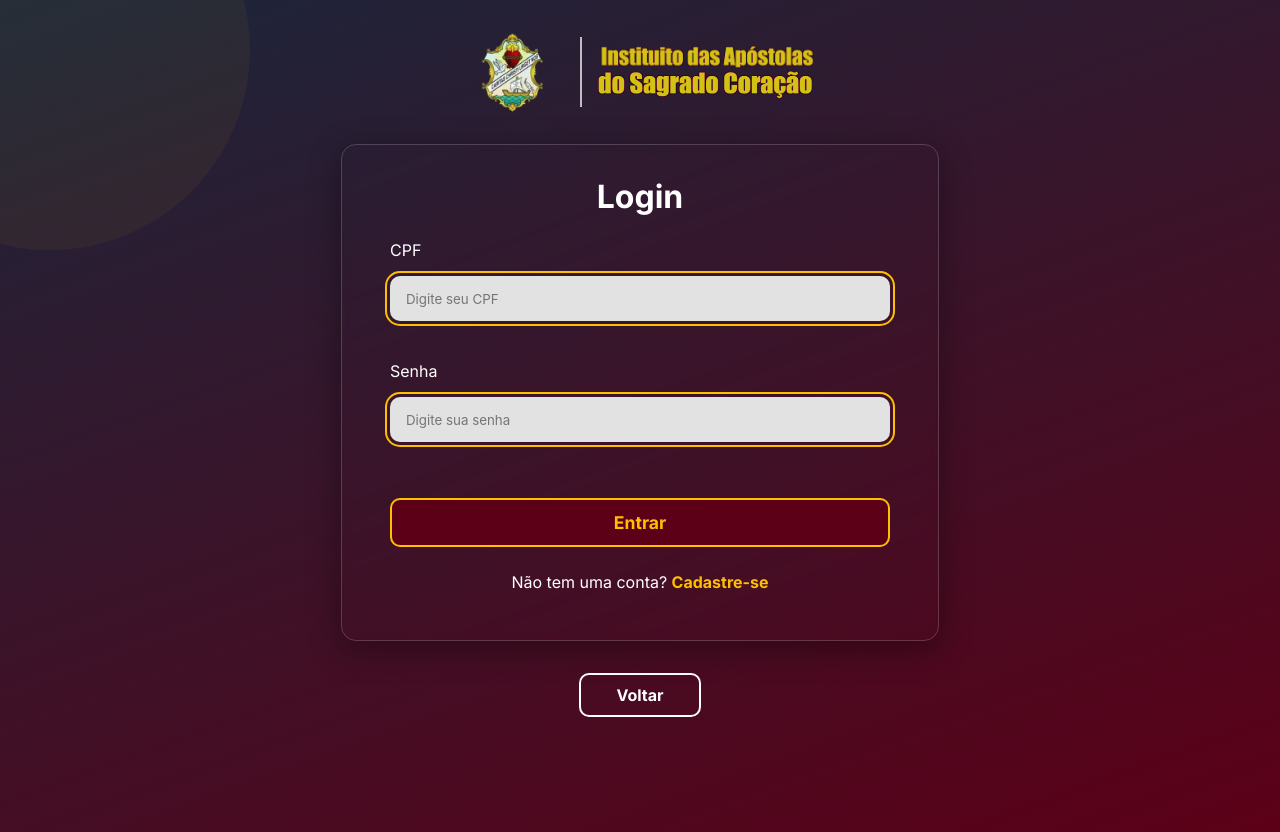
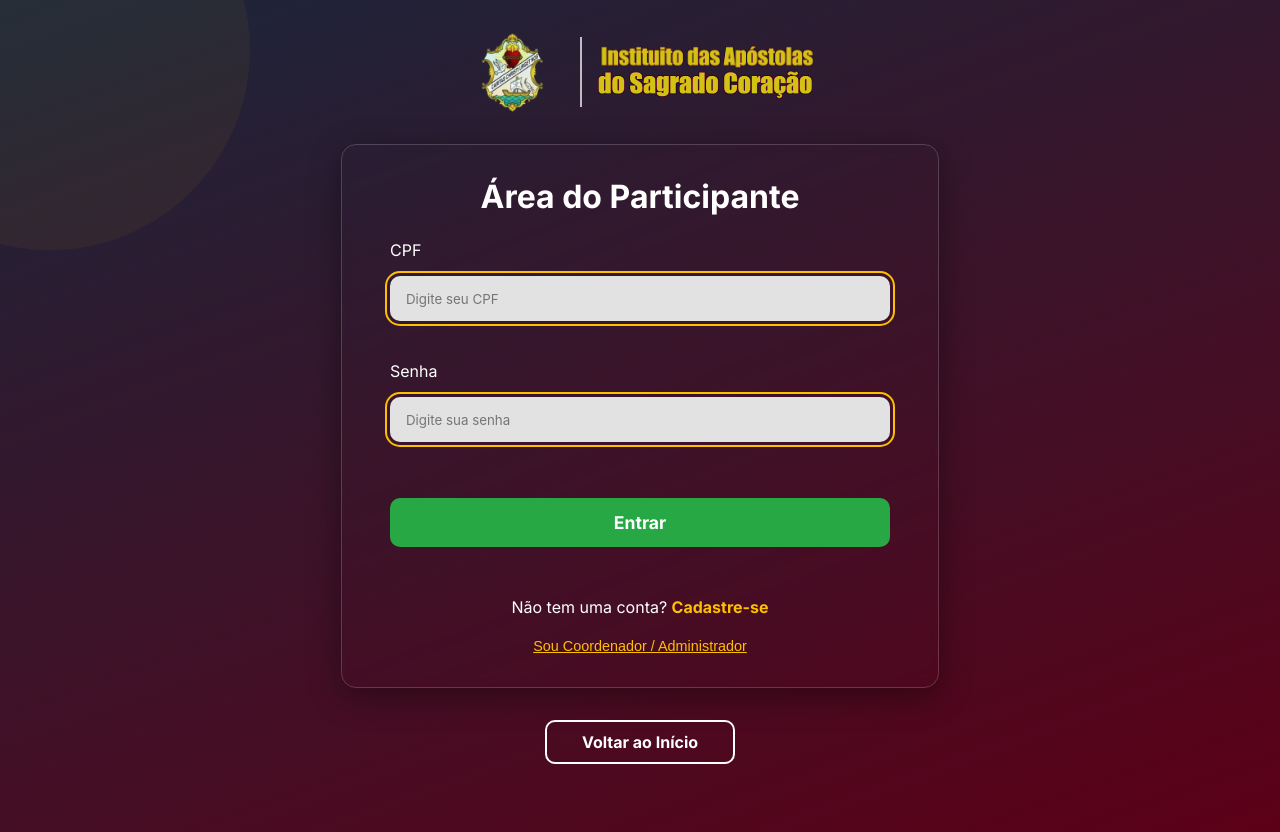
Before and after one commit to smartielo/trabalho_socio, a React (Create React App) app in the folder frontend/trabalho_socio/: page /login in a window 1280 px wide. Built offline with nearby package versions, Linux system fonts and the light colour scheme.

Commit message:
feat: Adicionar biblioteca react-toastify e melhorias na página de Login e Dashboard

```diff
--- a/frontend/trabalho_socio/package.json
+++ b/frontend/trabalho_socio/package.json
@@ -14,6 +14,7 @@
     "react-input-mask": "^3.0.0-alpha.2",
     "react-router-dom": "^7.9.3",
     "react-scripts": "5.0.1",
+    "react-toastify": "^11.0.5",
     "web-vitals": "^2.1.4"
   },
   "scripts": {
--- a/frontend/trabalho_socio/src/pages/Login.js
+++ b/frontend/trabalho_socio/src/pages/Login.js
@@ -1,6 +1,6 @@
 import React, { useState, useEffect } from 'react';
 import { useNavigate, Link } from 'react-router-dom';
-import InputMask from 'react-input-mask'; // Importação do InputMask
+import InputMask from 'react-input-mask';
 
 import '../styles/Login.css';
 import '../styles/cadastro.css';
@@ -11,24 +11,29 @@ import sagrado from '../assets/Sagrado.png';
 
 const Login = () => {
   const navigate = useNavigate();
+
+  // Estado para controlar se é login de Admin ou Usuário Comum
+  const [isAdminMode, setIsAdminMode] = useState(false);
+
   const [cpf, setCpf] = useState('');
   const [senha, setSenha] = useState('');
   const [error, setError] = useState('');
 
   useEffect(() => {
     document.body.classList.add('cadastro-page-active');
-    document.title = 'C.S.E. - Irmã Adelaide | Login';
+    // Muda o título da aba dependendo do modo
+    document.title = isAdminMode
+        ? 'C.S.E. - Irmã Adelaide | Login Administrativo'
+        : 'C.S.E. - Irmã Adelaide | Login Participante';
+
     return () => {
       document.body.classList.remove('cadastro-page-active');
     };
-  }, []);
+  }, [isAdminMode]);
 
   const handleLogin = async (e) => {
     e.preventDefault();
     setError('');
-
-    // Remove caracteres não numéricos para validação, se necessário
-    // const cpfLimpo = cpf.replace(/\D/g, '');
 
     if (!cpf || !senha) {
       setError('Por favor, preencha o CPF e a senha.');
@@ -45,16 +50,22 @@ const Login = () => {
       if (response.ok) {
         const data = await response.json();
 
-        // Salva token e dados do usuário
+        // --- NOVA VALIDAÇÃO DE SEGURANÇA ---
+        // Se estiver no modo Admin, mas o usuário for 'comum', BLOQUEIA.
+        if (isAdminMode && data.tipo === 'comum') {
+            setError('Acesso negado. Esta área é exclusiva para administradores.');
+            return; // Não salva o token e não loga
+        }
+        // -----------------------------------
+
         localStorage.setItem('token', data.access_token);
-        localStorage.setItem('userType', data.tipo); // Salva se é Admin, Master ou Comum
+        localStorage.setItem('userType', data.tipo);
         localStorage.setItem('userName', data.nome);
 
-        // Redireciona baseado no tipo
+        // Redirecionamento
         if (data.tipo === 'Master' || data.tipo === 'Admin') {
             navigate('/dashboard');
         } else {
-            // Usuário comum vai para o painel dele
             navigate('/painel-usuario');
         }
 
@@ -78,13 +89,18 @@ const Login = () => {
         </div>
       </header>
 
-      <div className="login-form-container">
-        <h1 className="cadastro-title">Login</h1>
+      <div className="login-form-container" style={{
+          border: isAdminMode ? '2px solid #FEBF00' : '1px solid rgba(255,255,255,0.18)', // Destaque dourado no admin
+          transition: 'all 0.3s ease'
+      }}>
+
+        <h1 className="cadastro-title" style={{ color: isAdminMode ? '#FEBF00' : '#fff' }}>
+            {isAdminMode ? 'Acesso Administrativo' : 'Área do Participante'}
+        </h1>
+
         <form onSubmit={handleLogin}>
           <div className="form-group">
             <label htmlFor="cpf" className="cadastro-label">CPF</label>
-
-            {/* Input com máscara */}
             <InputMask
                 mask="999.999.999-99"
                 maskChar={null}
@@ -108,15 +124,54 @@ const Login = () => {
                 onChange={(e) => setSenha(e.target.value)}
             />
           </div>
-          {error && <p className="error-message">{error}</p>}
-          <button type="submit" className="submit-button login-button">Entrar</button>
+
+          {error && <p className="error-message" style={{textAlign: 'center', fontWeight: 'bold'}}>{error}</p>}
+
+          <button type="submit" className="submit-button login-button" style={{
+              backgroundColor: isAdminMode ? '#FEBF00' : '#28a745', // Botão muda de cor
+              color: isAdminMode ? '#5c0017' : '#fff',
+              borderColor: isAdminMode ? '#FEBF00' : '#28a745'
+          }}>
+              {isAdminMode ? 'Entrar como Admin' : 'Entrar'}
+          </button>
         </form>
-        <p className="signup-link">Não tem uma conta? <Link to="/cadastro">Cadastre-se</Link></p>
+
+        {/* Links de Rodapé do Card */}
+        <div style={{ marginTop: '25px', textAlign: 'center', display: 'flex', flexDirection: 'column', gap: '10px' }}>
+
+            {!isAdminMode && (
+                <span className="signup-link">
+                    Não tem uma conta? <Link to="/cadastro">Cadastre-se</Link>
+                </span>
+            )}
+
+            {/* --- BOTÃO DE TROCA DE MODO --- */}
+            <button
+                onClick={() => {
+                    setIsAdminMode(!isAdminMode);
+                    setError(''); // Limpa erros ao trocar
+                    setCpf('');
+                    setSenha('');
+                }}
+                style={{
+                    background: 'none',
+                    border: 'none',
+                    color: isAdminMode ? '#fff' : '#FEBF00', // Cor inversa ao título
+                    textDecoration: 'underline',
+                    cursor: 'pointer',
+                    fontSize: '0.9rem',
+                    marginTop: '10px'
+                }}
+            >
+                {isAdminMode ? '← Voltar para Área do Participante' : 'Sou Coordenador / Administrador'}
+            </button>
+        </div>
+
       </div>
 
       <div className="back-button-container">
         <button className="back-button" onClick={() => navigate('/')}>
-          Voltar
+          Voltar ao Início
         </button>
       </div>
     </div>
```
Also changed, not shown: frontend/trabalho_socio/src/pages/Dashboard.js (+32 -60 lines), 1 other file (tests, documents, lock files or other folders).
